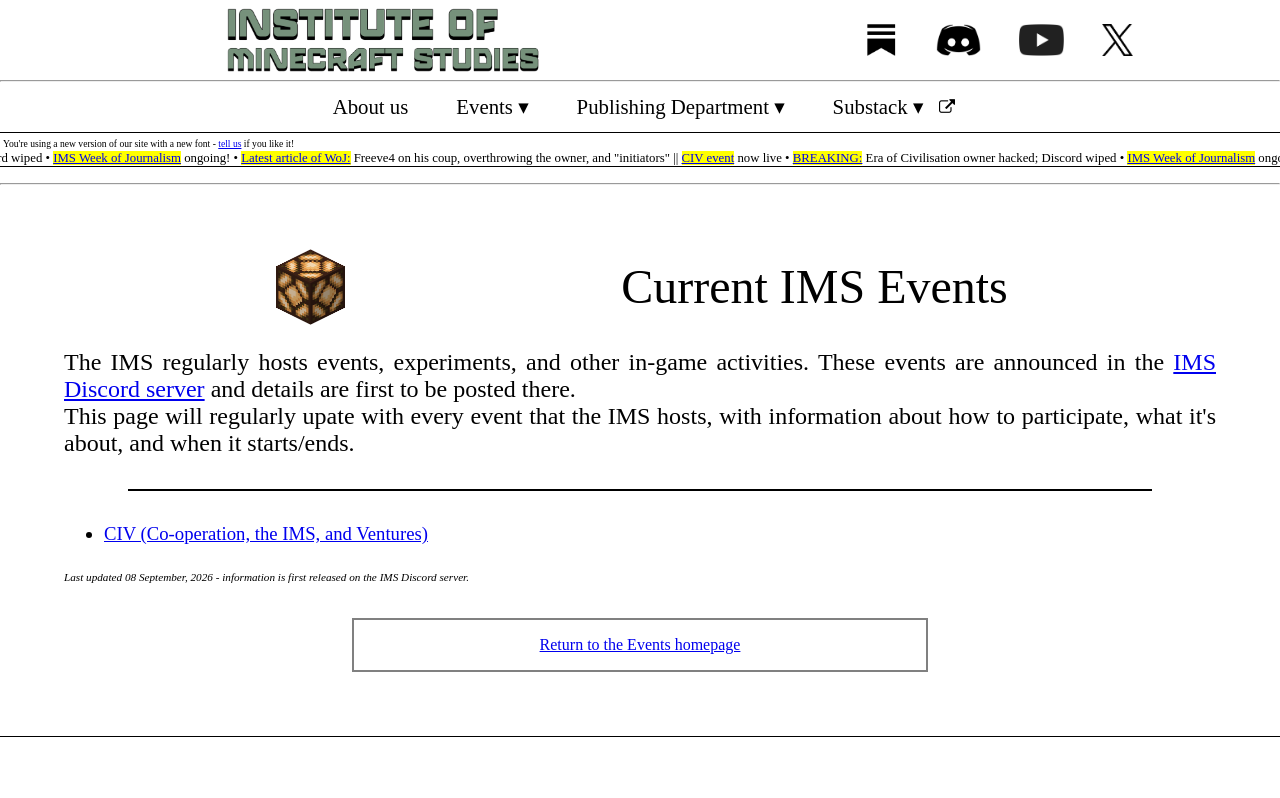
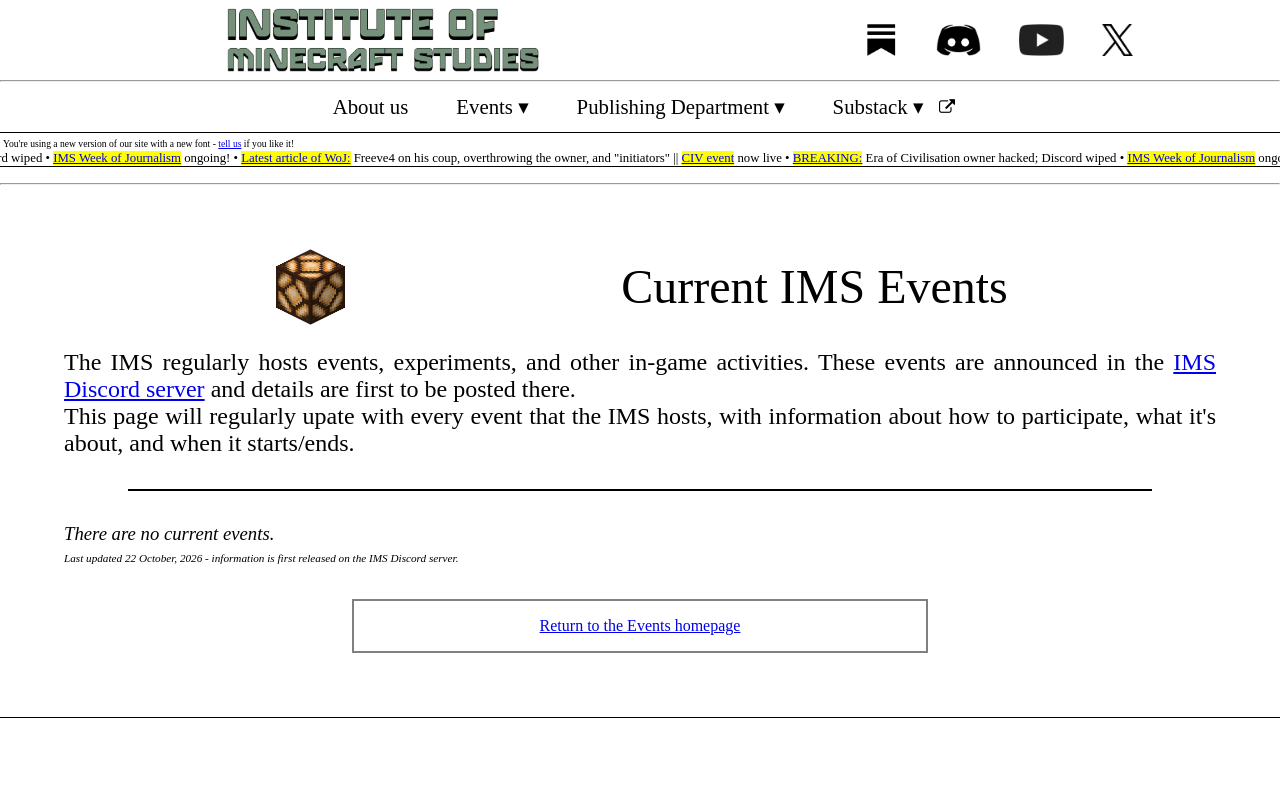
Before and after one commit to imsresearch/ims-website, a React (Vite) app: page /events/current in a window 1280 px wide. Shown: the top 798 px of the page. Built offline with nearby package versions, Linux system fonts and the light colour scheme; a web font is replaced by a local one.

Commit message:
Update event pages

```diff
--- a/src/pages/events/current.jsx
+++ b/src/pages/events/current.jsx
@@ -35,15 +35,12 @@ export default function CurrentEvent() {
                 <div className="past-events" id="past">
                     <hr className="big-hr" />
                     <h3>
-                        <ul>
-                            <li>
-                                <p>
-                                    <a href="/events/current/CIV">CIV (Co-operation, the IMS, and Ventures)</a>
-                                </p>
-                            </li>
-                        </ul>
                         <i>
-                            <small>Last updated <time dateTime="2026-09-08" title="2026-09-08">08 September, 2026</time> - information is first released on the IMS Discord server.</small>
+                            There are no current events.
+                            <br />
+                        </i>
+                        <i>
+                            <small>Last updated <time dateTime="2026-10-22" title="2026-10-22">22 October, 2026</time> - information is first released on the IMS Discord server.</small>
                         </i>
                     </h3>
                 </div>
--- a/src/pages/events/events.jsx
+++ b/src/pages/events/events.jsx
@@ -57,7 +57,7 @@ export default function Events() {
                     </h3>
                 </div>
                 <i>
-                    <small>Last updated <time dateTime="2026-09-08" title="2026-09-08">08 September, 2026</time> - information is first released on the IMS Discord server.</small>
+                    <small>Last updated <time dateTime="2026-10-22" title="2026-10-22">22 October, 2026</time> - information is first released on the IMS Discord server.</small>
                 </i>
             </main>
 
--- a/src/pages/events/future.jsx
+++ b/src/pages/events/future.jsx
@@ -42,7 +42,7 @@ export default function FutureEvent() {
                             <br />
                         </i>
                         <i>
-                            <small>Last updated <time dateTime="2026-09-08" title="2026-09-08">08 September, 2026</time> - information is first released on the IMS Discord server.</small>
+                            <small>Last updated <time dateTime="2026-10-22" title="2026-10-22">22 October, 2026</time> - information is first released on the IMS Discord server.</small>
                         </i>
                     </h3>
                 </div>
```
